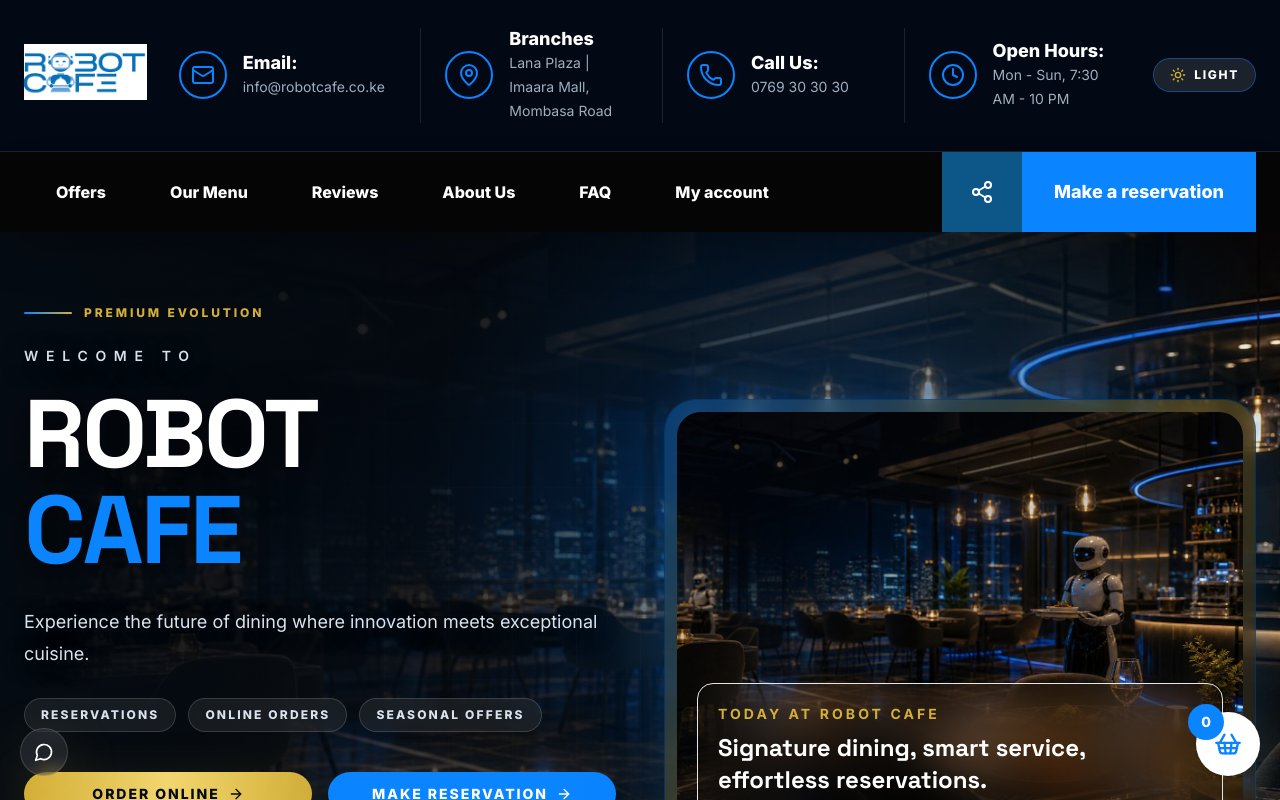
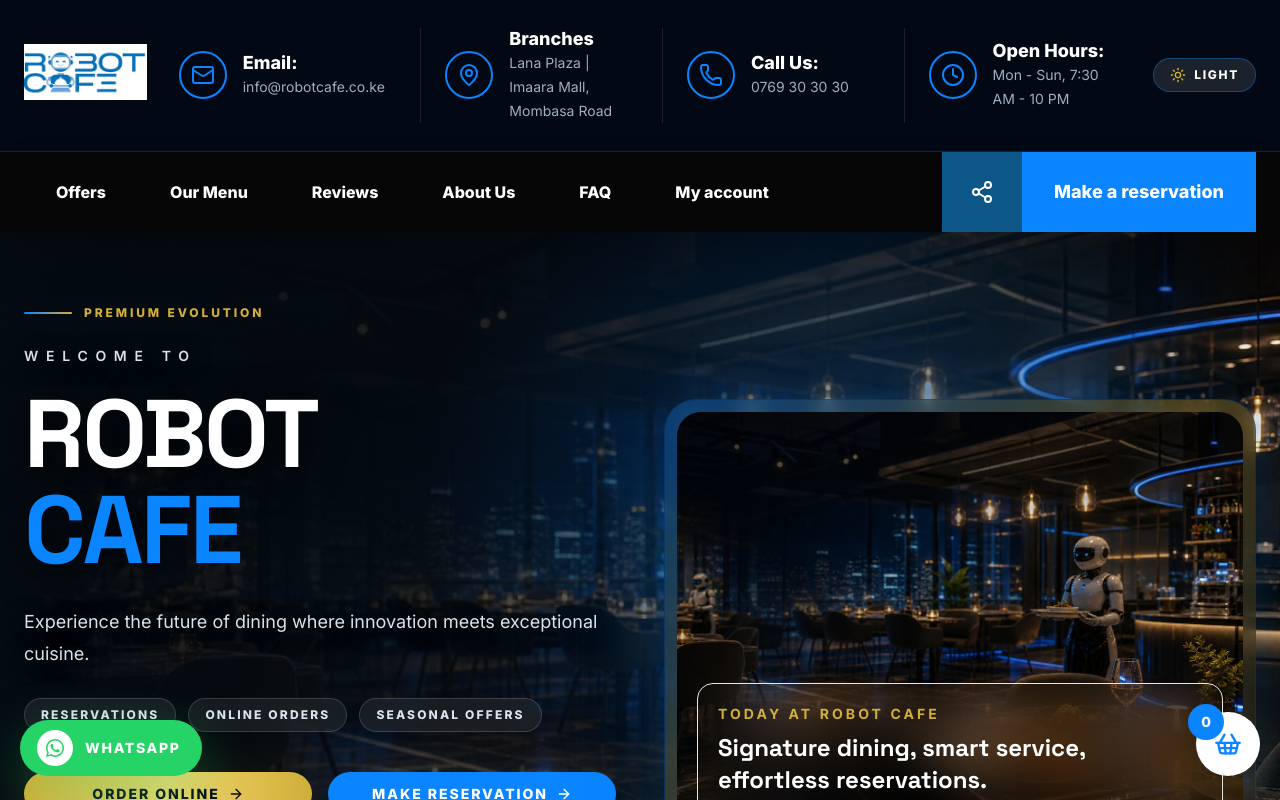
Before and after one commit to timsila18/Robot-Cafe-Web-Reservation, a React (Vite) app: page / in a window 1280 px wide. Shown: the top 800 px of the page. Built offline with nearby package versions, Linux system fonts and the light colour scheme.

Commit message:
make whatsapp cta unmistakable

```diff
--- a/src/components/FloatingWhatsAppButton.jsx
+++ b/src/components/FloatingWhatsAppButton.jsx
@@ -1,5 +1,15 @@
-import { MessageCircle } from "lucide-react";
 import { siteConfig } from "../config/site";
+
+function WhatsAppLogo() {
+  return (
+    <svg className="h-6 w-6" viewBox="0 0 32 32" aria-hidden="true" focusable="false">
+      <path
+        fill="currentColor"
+        d="M16.02 4C9.38 4 4 9.35 4 15.95c0 2.1.55 4.15 1.6 5.95L4 28l6.28-1.58A12.08 12.08 0 0 0 16.02 28C22.65 28 28 22.65 28 16.05 28 9.42 22.65 4 16.02 4Zm0 21.9c-1.82 0-3.6-.5-5.15-1.45l-.37-.22-3.72.94.98-3.6-.24-.38a9.8 9.8 0 0 1-1.5-5.24c0-5.43 4.48-9.86 10-9.86 5.5 0 9.97 4.47 9.97 9.96 0 5.43-4.47 9.85-9.97 9.85Zm5.47-7.37c-.3-.15-1.78-.87-2.05-.97-.28-.1-.48-.15-.68.15-.2.3-.78.97-.95 1.17-.18.2-.35.22-.65.07-.3-.15-1.26-.46-2.4-1.48a8.97 8.97 0 0 1-1.66-2.05c-.17-.3-.02-.46.13-.61.13-.13.3-.35.45-.52.15-.18.2-.3.3-.5.1-.2.05-.38-.02-.53-.08-.15-.68-1.62-.93-2.22-.24-.58-.49-.5-.68-.51h-.58c-.2 0-.52.07-.8.37-.27.3-1.05 1.02-1.05 2.48 0 1.47 1.08 2.9 1.23 3.1.15.2 2.13 3.23 5.16 4.52.72.31 1.28.5 1.72.64.72.23 1.38.2 1.9.12.58-.09 1.78-.72 2.03-1.42.25-.7.25-1.3.18-1.42-.08-.13-.28-.2-.58-.35Z"
+      />
+    </svg>
+  );
+}
 
 export default function FloatingWhatsAppButton() {
   return (
@@ -7,10 +17,14 @@
       href={siteConfig.whatsappUrl}
       target="_blank"
       rel="noreferrer"
-      className="focus-ring fixed bottom-6 left-5 z-50 grid h-12 w-12 place-items-center rounded-full border border-white/15 bg-white/10 text-white shadow-gold backdrop-blur transition hover:-translate-y-1 hover:border-robot-gold"
-      aria-label="Chat on WhatsApp"
+      className="focus-ring group fixed bottom-6 left-5 z-50 inline-flex h-14 items-center gap-3 rounded-full border border-[#25D366]/40 bg-[#25D366] px-4 text-white shadow-[0_18px_55px_rgba(37,211,102,0.34)] transition hover:-translate-y-1 hover:bg-[#1ebe5d] hover:shadow-[0_22px_70px_rgba(37,211,102,0.46)]"
+      aria-label="Chat with Robot Cafe on WhatsApp"
+      title="Chat with Robot Cafe on WhatsApp"
     >
-      <MessageCircle className="h-5 w-5" />
+      <span className="grid h-9 w-9 place-items-center rounded-full bg-white text-[#25D366]">
+        <WhatsAppLogo />
+      </span>
+      <span className="hidden pr-1 text-sm font-black uppercase tracking-[0.12em] sm:block">WhatsApp</span>
     </a>
   );
 }
```
